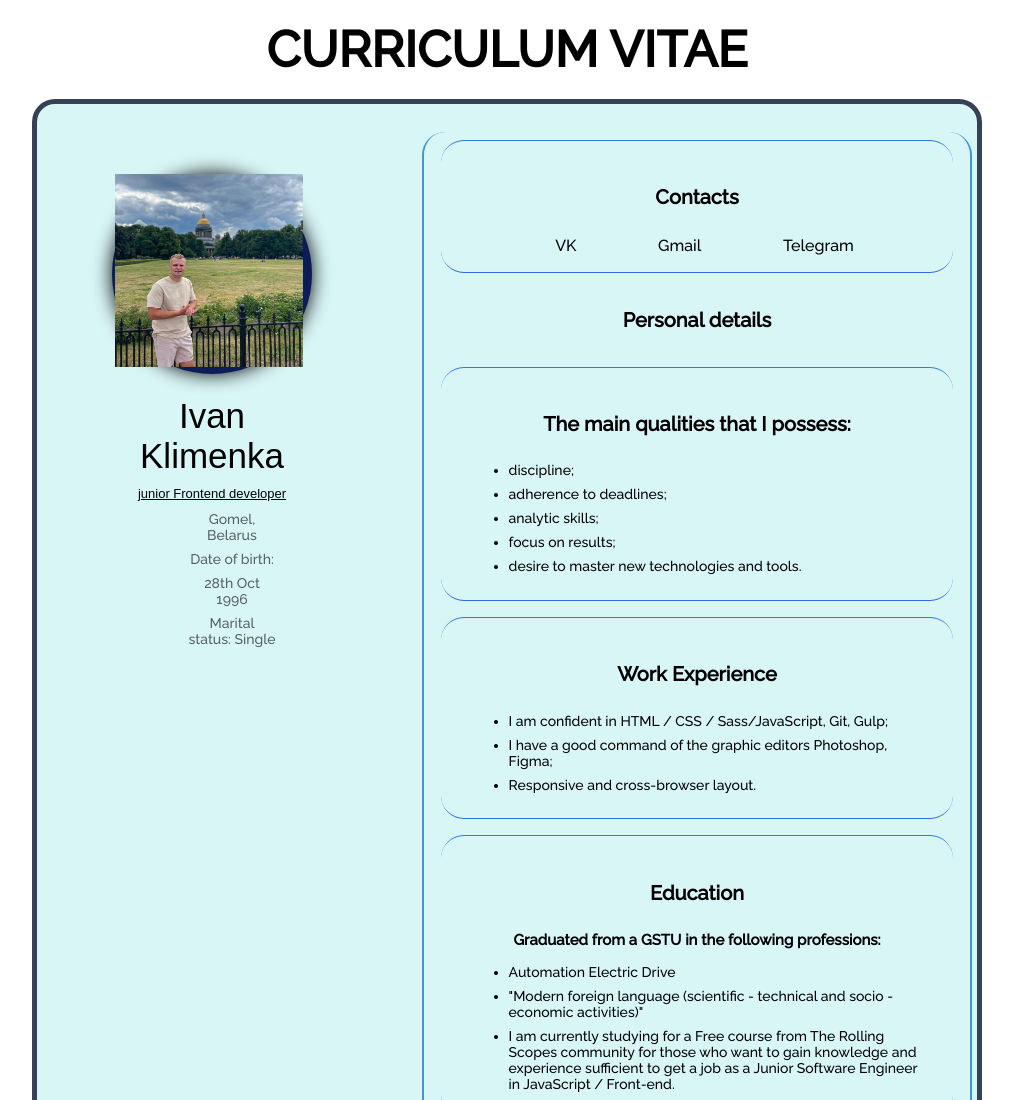
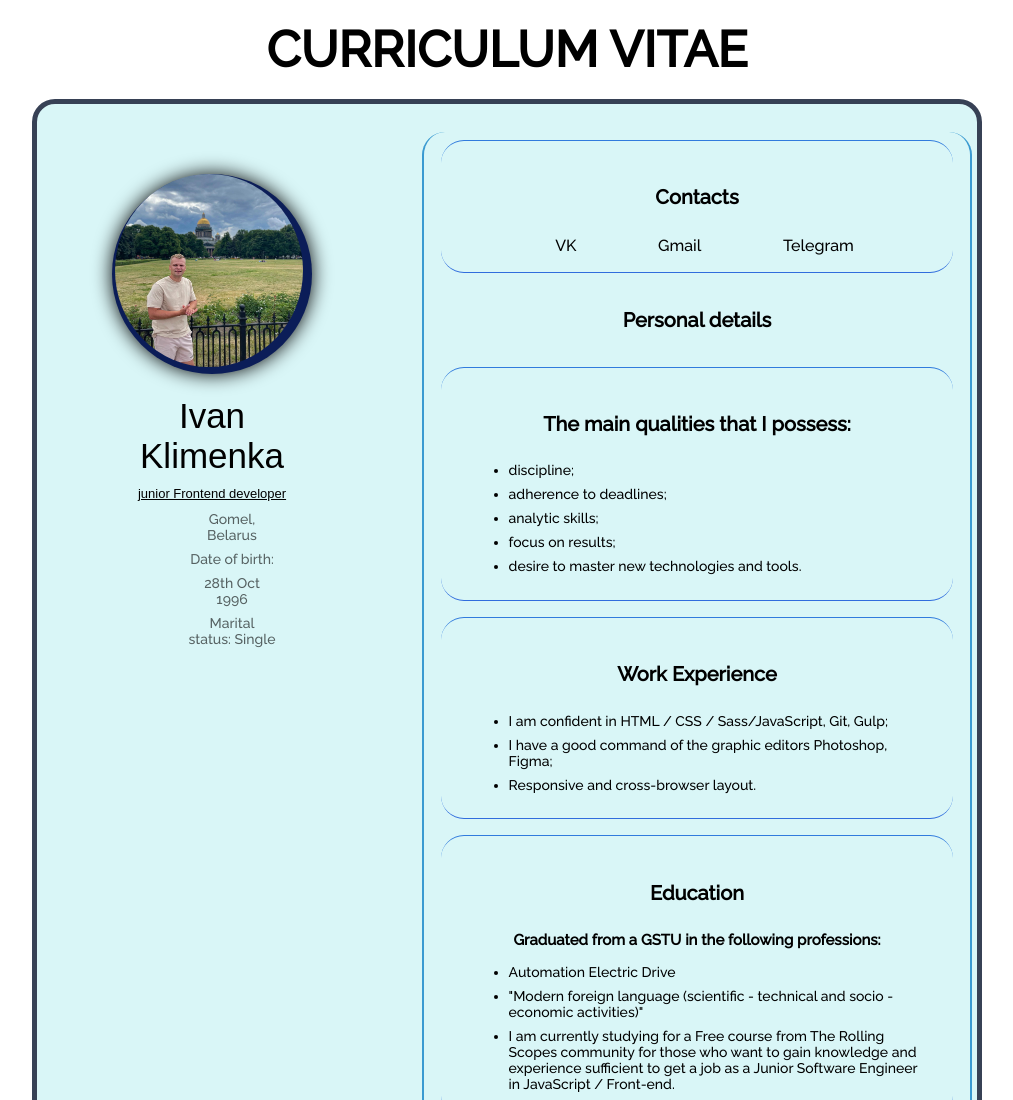
Before and after one commit to vaniklim/rsschool-cv, a plain HTML site: page index.html in a window 1280 px wide. Shown: the top 1100 px of the page, without its empty margins (133-1146 px from the left). Drawn offline with Linux system fonts and the light colour scheme.

Commit message:
fix: img atribute

```diff
--- a/style.css
+++ b/style.css
@@ -18,7 +18,7 @@ img {
   margin-left: 3px;
   width: 188px;
   height: 193px;
-  border-radius: 0;
+  border-radius: inherit;
 }
 
 figure {
```
